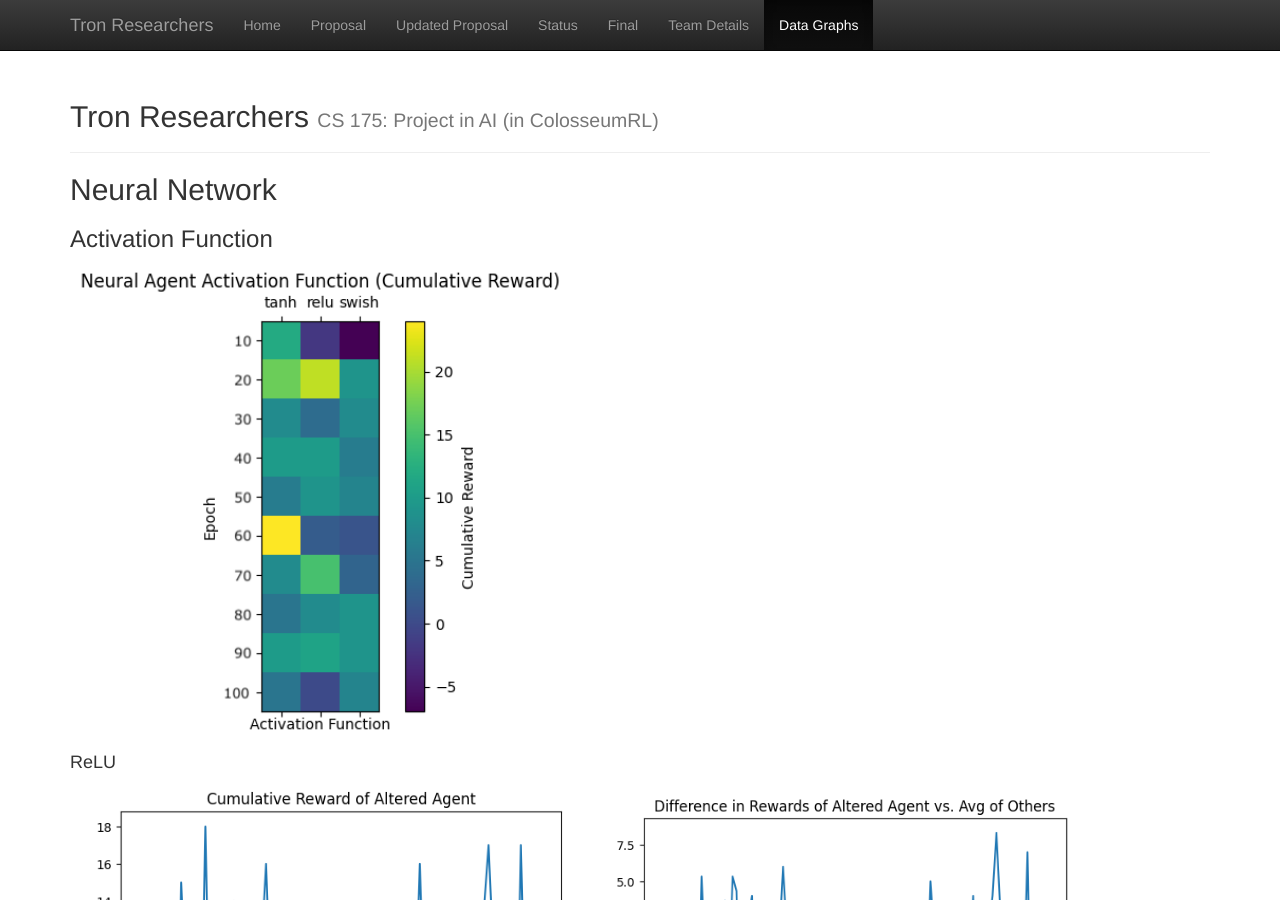
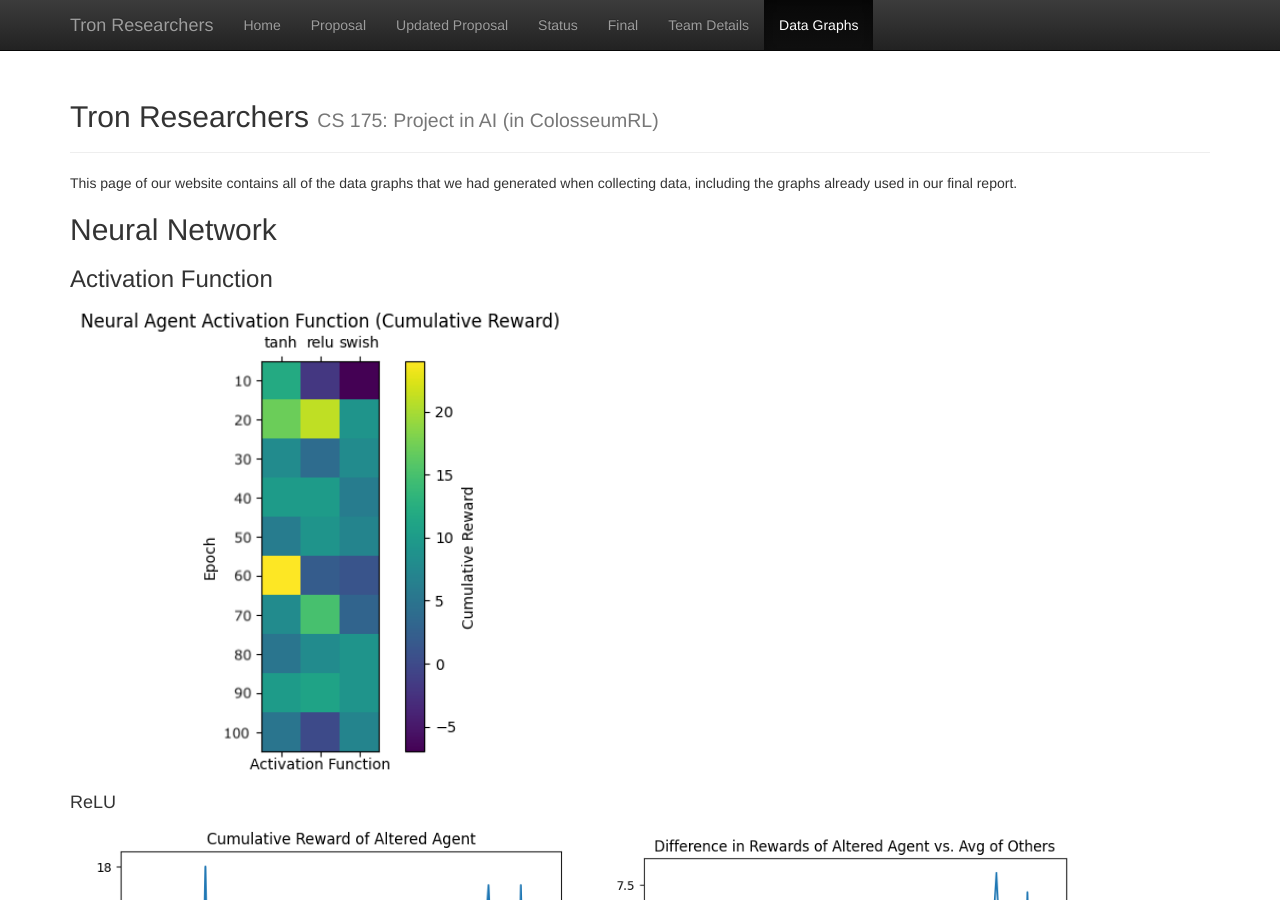
Before and after one commit to anguyen34/Tron-Researchers-CS175, a Jekyll site: the page built from docs/data.md, in a window 1280 px wide and 900 px high. Built offline with Jekyll 4.4.1, drawn with Linux system fonts in a browser that asks for light colours.

Commit message:
Added brief summary

```diff
--- a/docs/data.md
+++ b/docs/data.md
@@ -2,6 +2,9 @@
 layout:	default
 title:	Collected Data Images
 ---
+
+This page of our website contains all of the data graphs that we had generated when collecting data, including the graphs already used in our final report.
+
 
 ## Neural Network
 
```
